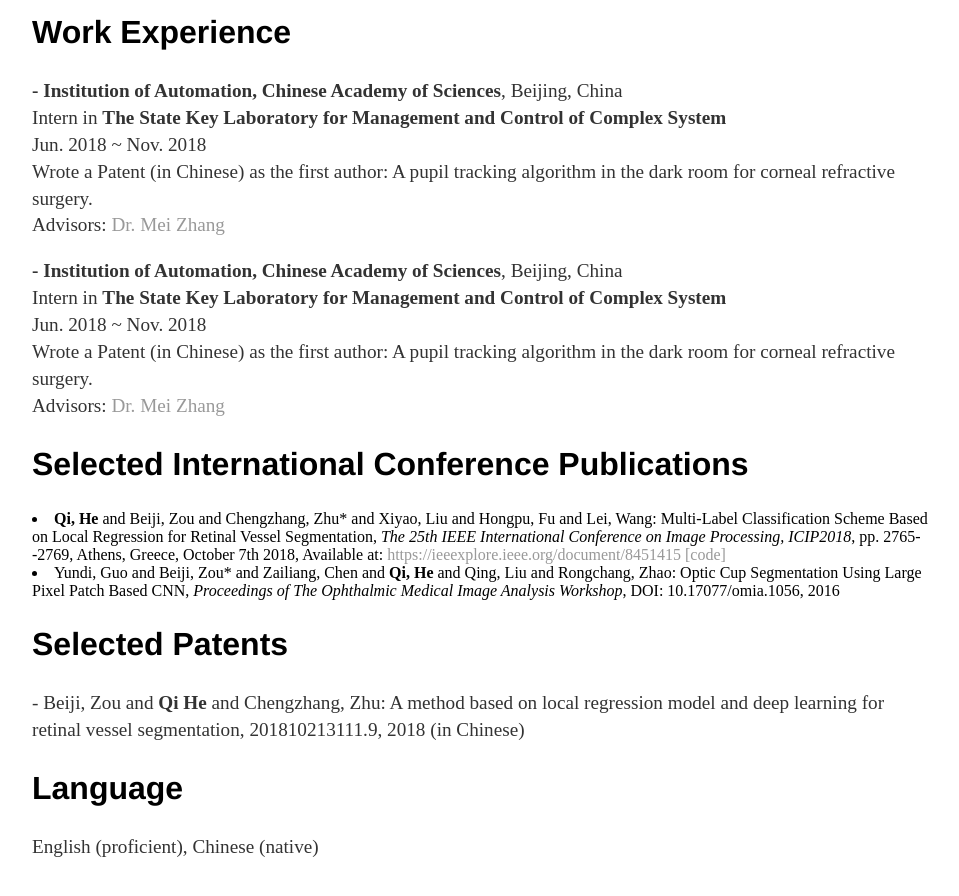
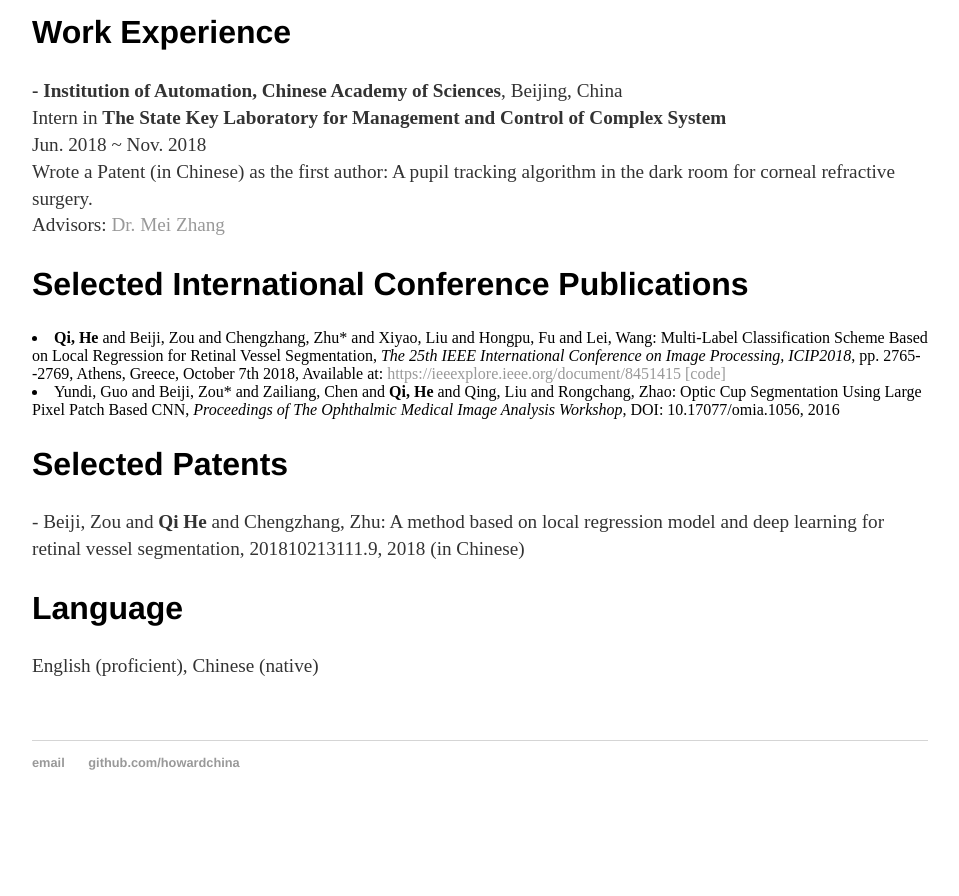
Before and after one commit to howardchina/howardchina.github.io, a Jekyll site: the page built from cv/index.html, in a window 1280 px wide and 900 px high, scrolled down 1595 px. Shown: the top 896 px of the window, without its empty margins (160-1119 px from the left). Built offline with Jekyll 4.4.1, drawn with Linux system fonts in a browser that asks for light colours; after the commit the page ends 2427 px from its top, so only the background shows below that.

Commit message:
Update index.html

```diff
--- a/cv/index.html
+++ b/cv/index.html
@@ -56,12 +56,6 @@
 					Wrote a Patent (in Chinese) as the first author: A pupil tracking algorithm in the dark room for corneal refractive surgery.<br>
 					Advisors: <a href="mailto:mei.zhang@ia.ac.cn">Dr. Mei Zhang</a></p>
 
-					<p><strong>- Institution of Automation, Chinese Academy of Sciences</strong>, Beijing, China<br>
-					Intern in <strong>The State Key Laboratory for Management and Control of Complex System</strong><br>
-					Jun. 2018 ~ Nov. 2018<br>
-					Wrote a Patent (in Chinese) as the first author: A pupil tracking algorithm in the dark room for corneal refractive surgery.<br>
-					Advisors: <a href="mailto:mei.zhang@ia.ac.cn">Dr. Mei Zhang</a></p>
-
 					<h2>Selected International Conference Publications</h2>
 
 					<li><strong>Qi, He</strong> and Beiji, Zou and Chengzhang, Zhu* and Xiyao, Liu and Hongpu, Fu and Lei, Wang: Multi-Label Classification Scheme Based on Local Regression for Retinal Vessel Segmentation, <em>The 25th IEEE International Conference on Image Processing, ICIP2018</em>, pp. 2765--2769, Athens, Greece, October 7th 2018, Available at: <a href="https://ieeexplore.ieee.org/document/8451415">https://ieeexplore.ieee.org/document/8451415</a> <a href="https://github.com/howardchina/MULTI-LABEL-CLASSIFICATION-SCHEME-BASED-ON-LOCAL-REGRESSION-FOR-RETINAL-VESSEL-SEGMENTATION">[code]</a></li>
```
